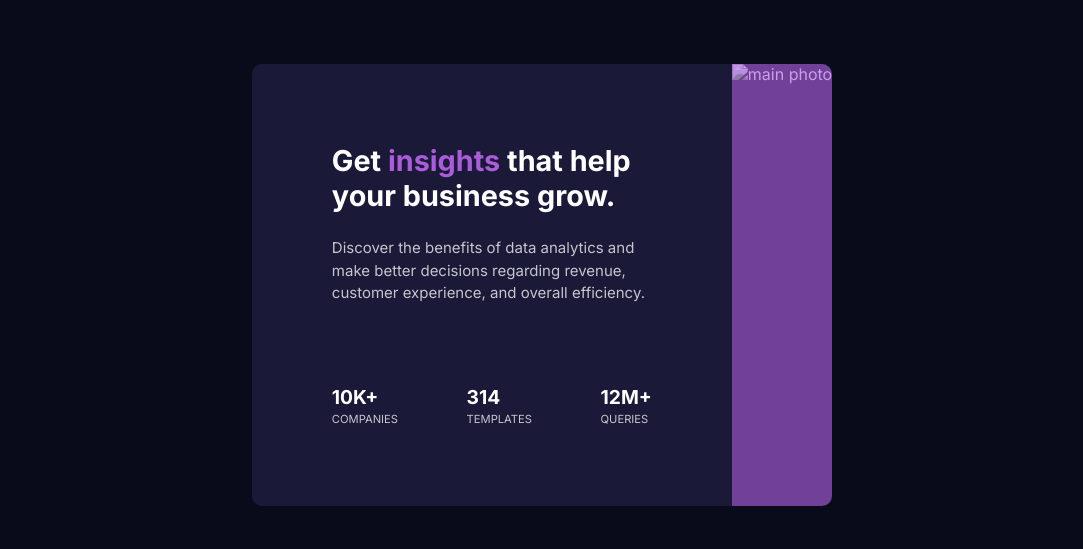
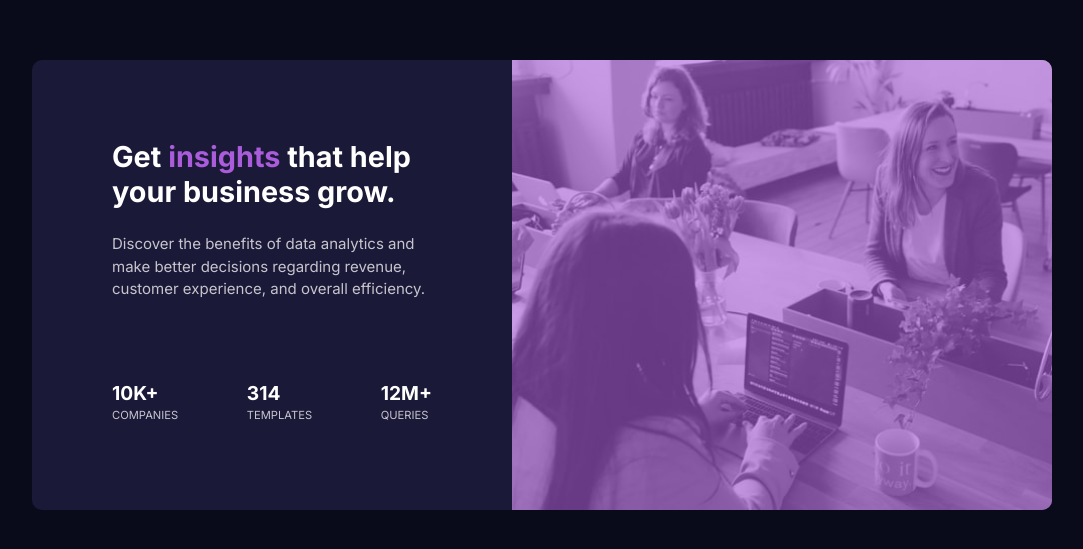
Before and after one commit to Datoie/stats-preview-card-component-main, a plain HTML site: page index.html in a window 1280 px wide. Shown: the part 115-664 px from the top of the page, without its empty margins (98-1181 px from the left). Drawn offline with Linux system fonts and the light colour scheme; the site is published under a folder, as on GitHub Pages, so addresses that start at the root find nothing.

Commit message:
Update index.html

```diff
--- a/index.html
+++ b/index.html
@@ -34,7 +34,7 @@
     </div>
     <aside>
       <div class="cover">
-        <img src="/images/image-header-desktop.jpg" alt="main photo">
+        <img src="./images/image-header-desktop.jpg" alt="main photo">
       </div>
     </aside>
   </main>
```
